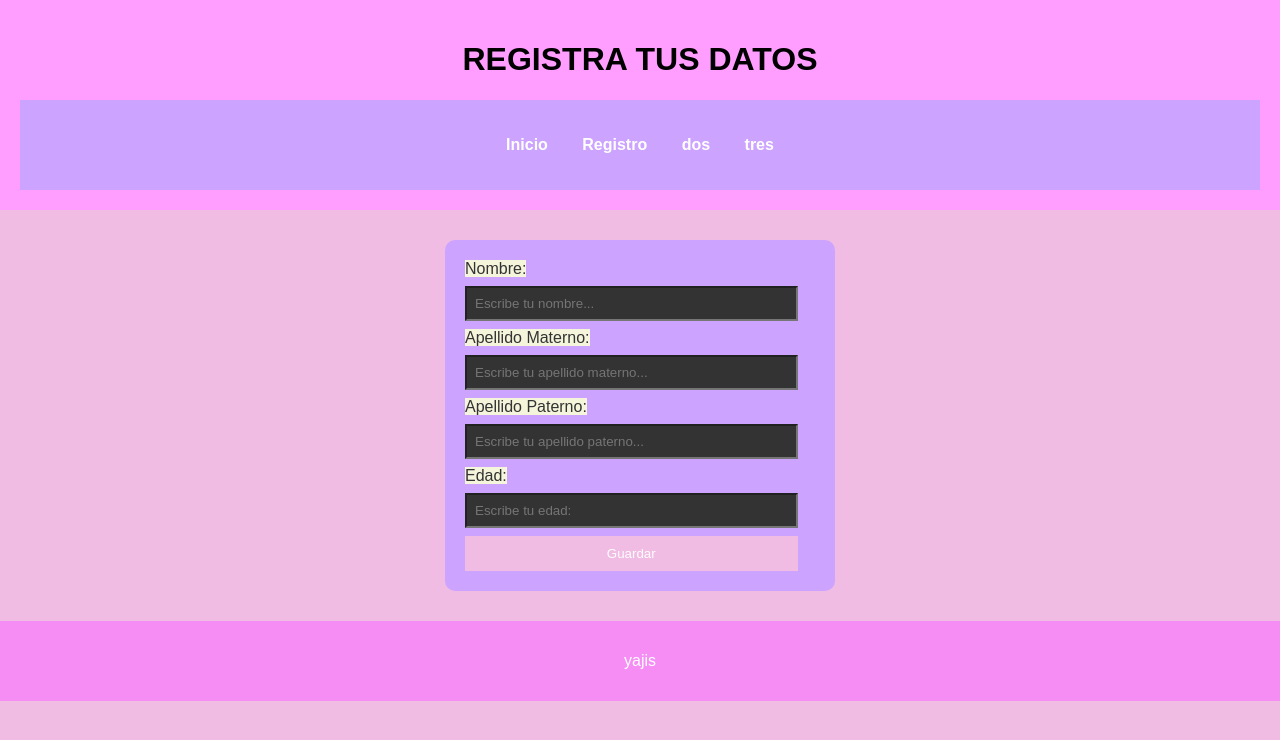
After one commit to HUERTX/GYHP1, a Django app: page /registro in a window 1280 px wide. The commit adds this page. Shown: the top 740 px of the page. Run offline with Django 5.2, Linux system fonts and the light colour scheme.

Commit message:
se hizo formregistro y se configuro y tambien se configuro inicio.html, estilos.css, urls y views.py para hacer el formulario

```diff
--- a/GYHP/urls.py
+++ b/GYHP/urls.py
@@ -20,5 +20,7 @@ from Huerta import views
 
 urlpatterns = [
     path('admin/', admin.site.urls),
-    path('', views.inicio)
+    path('', views.inicio),
+    path('inicio', views.inicio),
+    path('registro', views.registro), #
 ]
--- /dev/null
+++ b/Huerta/Templates/Huerta/formregistro.html
@@ -0,0 +1,47 @@
+{% load static %}
+<!DOCTYPE html>
+<html lang="es">
+<head>
+    <meta charset="UTF-8">
+    <meta name="viewport" content="width=device-width, initial-scale=1.0">
+    <title>REGISTRO</title>
+
+    <link rel="stylesheet" href="{% static 'Huerta/estilos.css' %}">
+</head>
+
+<body>
+
+    <!-- ENCABEZADO -->
+    <header>
+        <h1>REGISTRA TUS DATOS</h1>
+
+        <!-- MENÚ DE NAVEGACIÓN -->
+        <nav>
+            <ul>
+                <li><a href="inicio">Inicio</a></li>
+                <li><a href="registro">Registro</a></li>
+                <li><a href="#">dos</a></li>
+                <li><a href="#">tres</a></li>
+            </ul>
+        </nav>
+    </header>
+<form method="POST">
+    <label>Nombre:</label>
+    <input type="text" name="nombre" placeholder="Escribe tu nombre..." required>
+    <label>Apellido Materno:</label>
+    <input type="text" name="apellidoM" placeholder="Escribe tu apellido materno...">
+    <label>Apellido Paterno:</label>
+    <input type="text" name="apellidoP" placeholder="Escribe tu apellido paterno..." required>
+    <label>Edad:</label>
+    <input type="number" name="edad" min="14" max="25" placeholder="Escribe tu edad:" required>
+    <button type="submit">Guardar</button>
+
+</form>
+
+    <!-- PIE DE PÁGINA -->
+    <footer>
+        <p>yajis</p>
+    </footer>
+
+</body>
+</html>
--- a/Huerta/Templates/Huerta/inicio.html
+++ b/Huerta/Templates/Huerta/inicio.html
@@ -18,8 +18,8 @@
         <!-- MENÚ DE NAVEGACIÓN -->
         <nav>
             <ul>
-                <li><a href="#inicio">Inicio</a></li>
-                <li><a href="#">uno</a></li>
+                <li><a href="inicio">Inicio</a></li>
+                <li><a href="registro   ">Registro</a></li>
                 <li><a href="#">dos</a></li>
                 <li><a href="#">tres</a></li>
             </ul>
--- a/Huerta/static/Huerta/estilos.css
+++ b/Huerta/static/Huerta/estilos.css
@@ -1,13 +1,13 @@
 body {
     font-family: Arial, sans-serif;
     margin: 0;
-    background-color: #5d8bd1;
-    color: #0d277d;
+    background-color: #f1bce3;
+    color: #333;
 }
 
 /* ENCABEZADO */
 header {
-    background-color: plum;
+    background-color: rgb(255, 158, 255);
     color: black;
     text-align: center;
     padding: 20px;
@@ -15,7 +15,7 @@ header {
 
 /* MENÚ */
 nav {
-    background-color: #4062ac;
+    background-color: #cca3ff;
     padding: 10px;
 }
 nav ul {
@@ -35,7 +35,7 @@ nav a {
 }
 
 nav a:hover {
-    color: #071649;
+    color: #f8d5d5;
 }
 
 /* CONTENIDO PRINCIPAL */
@@ -48,7 +48,7 @@ nav a:hover {
 }
 
 .bienvenida h2 {
-    color: purple;
+    color: rgb(212, 153, 212);
 }
 
 .bienvenida p {
@@ -58,8 +58,34 @@ nav a:hover {
 
 /* PIE DE PÁGINA */
 footer {
-    background-color: purple;
+    background-color: rgb(245, 141, 245);
     color: white;
     text-align: center;
     padding: 15px;
 }
+form{
+    background-color: #cca3ff;
+    width: 350px;
+    margin: 30px auto;
+    padding: 20px;
+    border-radius: 10px;
+}
+input, select, textarea{
+    width: 95%;
+    padding: 8px;
+    margin: 8px 0;
+    box-sizing: border-box;
+    background-color: #333;
+}
+button{
+    background-color: #f1bce3;
+    color: #fdfdfd;
+    padding: 10px;
+    border: none;
+    width: 95%;
+    cursor: pointer;
+}
+label{
+    background-color: beige;
+    <button type="submit">Guardar<button>
+}
--- a/Huerta/views.py
+++ b/Huerta/views.py
@@ -1,4 +1,6 @@
 from django.shortcuts import render
 
-def inicio (resquest):
-    return render (resquest, "Huerta/inicio.html")
+def inicio(resquest):
+    return render(resquest, "Huerta/inicio.html")
+def registro(request):
+    return render(request, "Huerta/formregistro.html")
```
Also changed, not shown: 1 other file.
